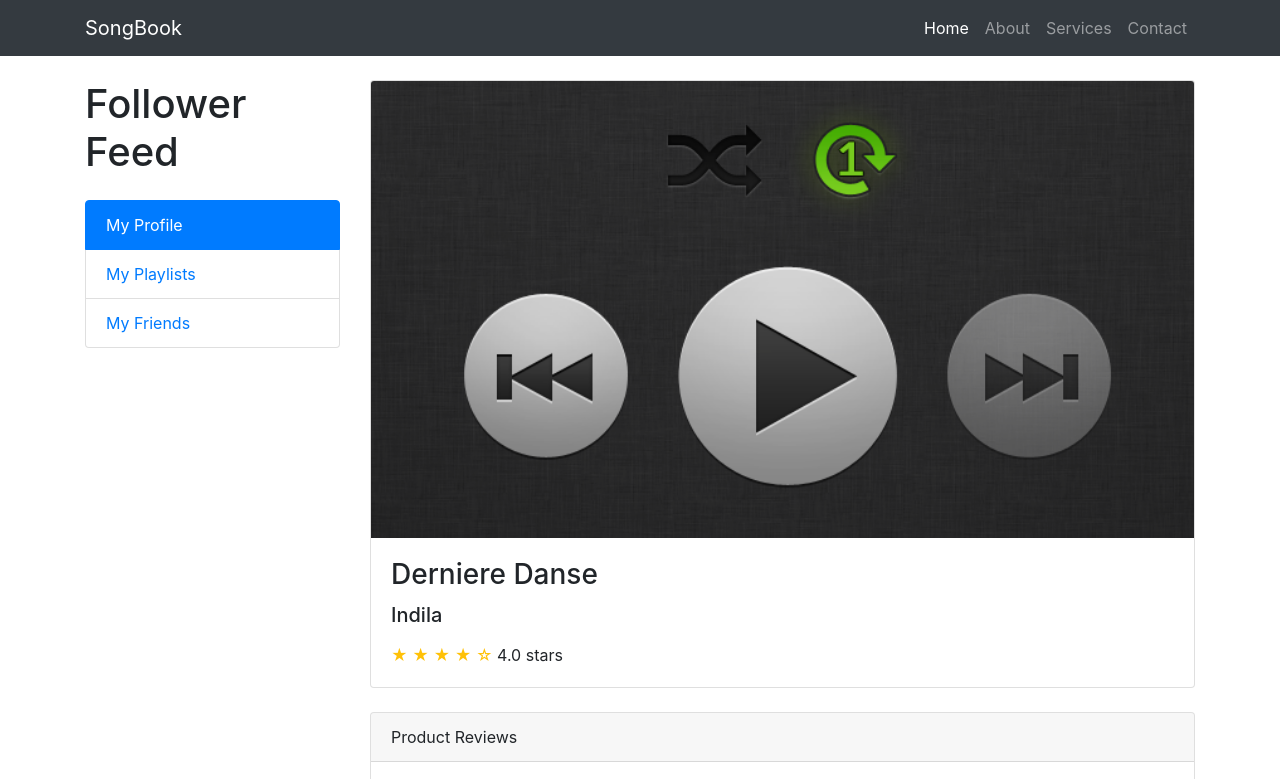
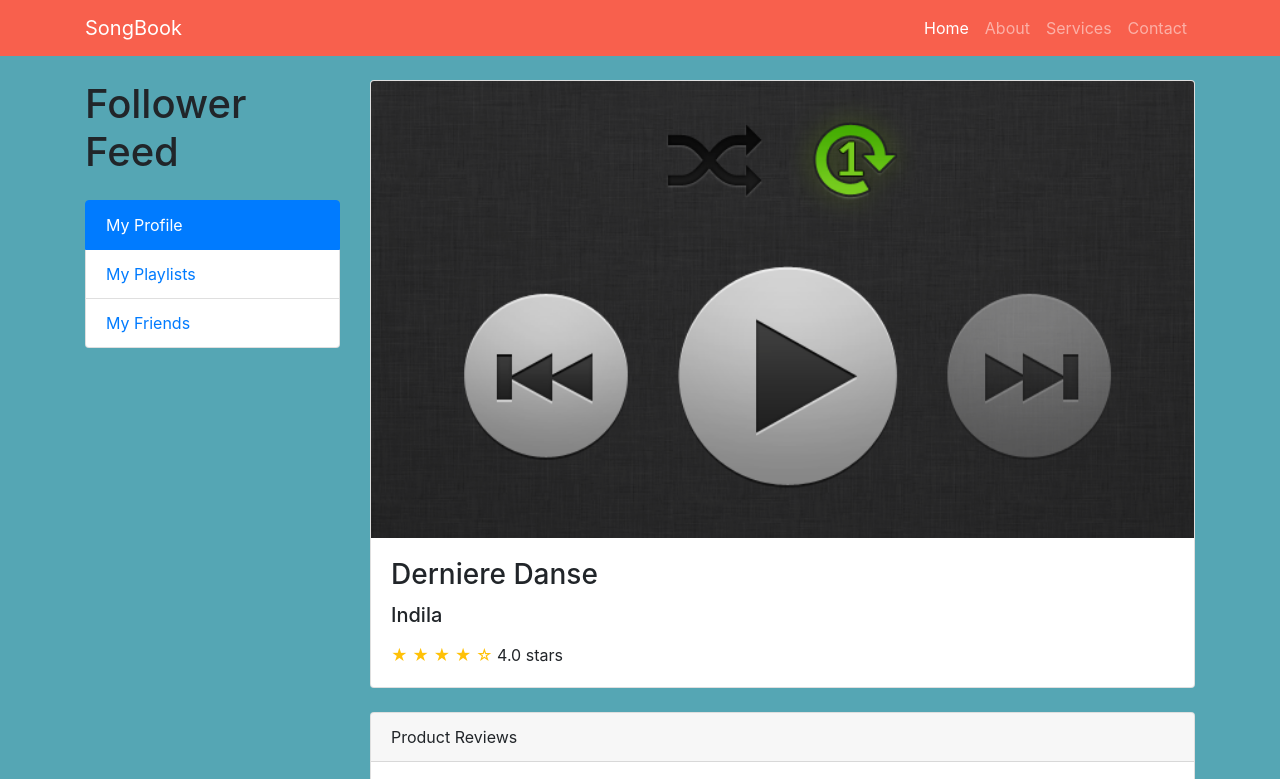
Before and after one commit to JasonDavidoff85/JasonDavidoff85.github.io, a website: page index.html in a window 1280 px wide. Shown: the top 779 px of the page. Drawn offline with Linux system fonts and the light colour scheme.

Commit message:
Add files via upload

```diff
--- a/css/shop-item.css
+++ b/css/shop-item.css
@@ -3,6 +3,14 @@
  * Copyright 2013-2017 Start Bootstrap
  * Licensed under MIT (https://github.com/BlackrockDigital/startbootstrap-shop-item/blob/master/LICENSE)
  */
+
+.navbar {
+    background-color: #F8604D !important;
+    border-color: #E7E7E7;
+}
+html body {
+    background-color: #55A6B4 !important;
+}
 
 body {
   padding-top: 54px;
```
